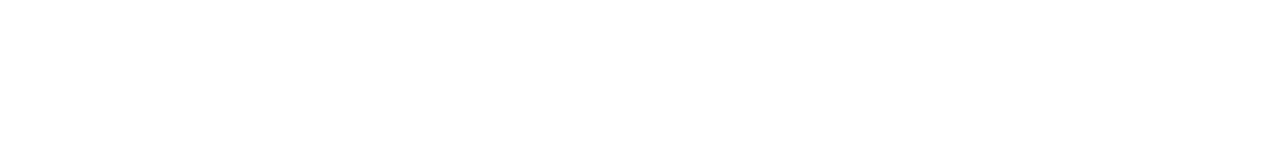
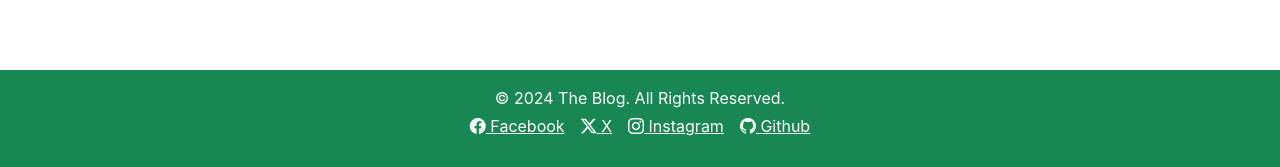
Before and after one commit to norakeavney/DRQ-Project, a React (Create React App) app in the folder client/: page / in a window 1280 px wide. Shown: the part 630-797 px from the top of the page. Built offline with nearby package versions, Linux system fonts and the light colour scheme; no server answers.

Commit message:
Attempted to add order to home page

```diff
--- a/client/src/App.js
+++ b/client/src/App.js
@@ -4,18 +4,24 @@ import NavigationBar from './Components/nav';
 import HomePage from './pages/HomePage';
 import CreatePost from './pages/CreatePost';
 import PostDetails from './pages/PostDetails';
+import Footer from './Components/Footer';
 //import EditPost from './pages/EditPost';
 
 function App() {
   return (
+    <div className="d-flex flex-column min-vh-100">
       <Router>
         <NavigationBar />
+        <main className="flex-grow-1">
           <Routes>
             <Route path="/" element={<HomePage />} />
             <Route path="/create" element={<CreatePost />} />
             <Route path="/posts/:id" element={<PostDetails />} />
           </Routes>
+        </main>
+        <Footer />
       </Router>
+    </div>
   );
 }
 
--- a/client/src/Components/Footer.js
+++ b/client/src/Components/Footer.js
@@ -3,18 +3,22 @@ import React from 'react';
 //Footer with "Social Media Handles"
 const Footer = () => {
     return (
-        <footer className="bg-dark text-white text-center py-3">
+        <footer className="bg-success text-white text-center py-3">
             <p className="mb-1">&copy; 2024 The Blog. All Rights Reserved.</p>
             <p>
-                <a href="#" className="text-white mx-2">
+                <a href="https://www.facebook.com/nora.keavney" className="text-white mx-2">
                     <i className="bi bi-facebook"></i> Facebook
                 </a>
-                <a href="#" className="text-white mx-2">
-                    <i className="bi bi-twitter"></i> Twitter
+                <a href="https://x.com/nora_keavney" className="text-white mx-2">
+                    <i className="bi bi-twitter-x"></i> X
                 </a>
-                <a href="#" className="text-white mx-2">
+                <a href="https://instagram.com/nora_keavney" className="text-white mx-2">
                     <i className="bi bi-instagram"></i> Instagram
                 </a>
+                <a href="https://github.com/norakeavney" className="text-white mx-2">
+                    <i className="bi bi-github"></i> Github
+                </a>
+
             </p>
         </footer>
     );
```
Also changed, not shown: 2 other files (tests, documents, lock files or other folders). Lines whose indentation alone changed are shown as unchanged.
